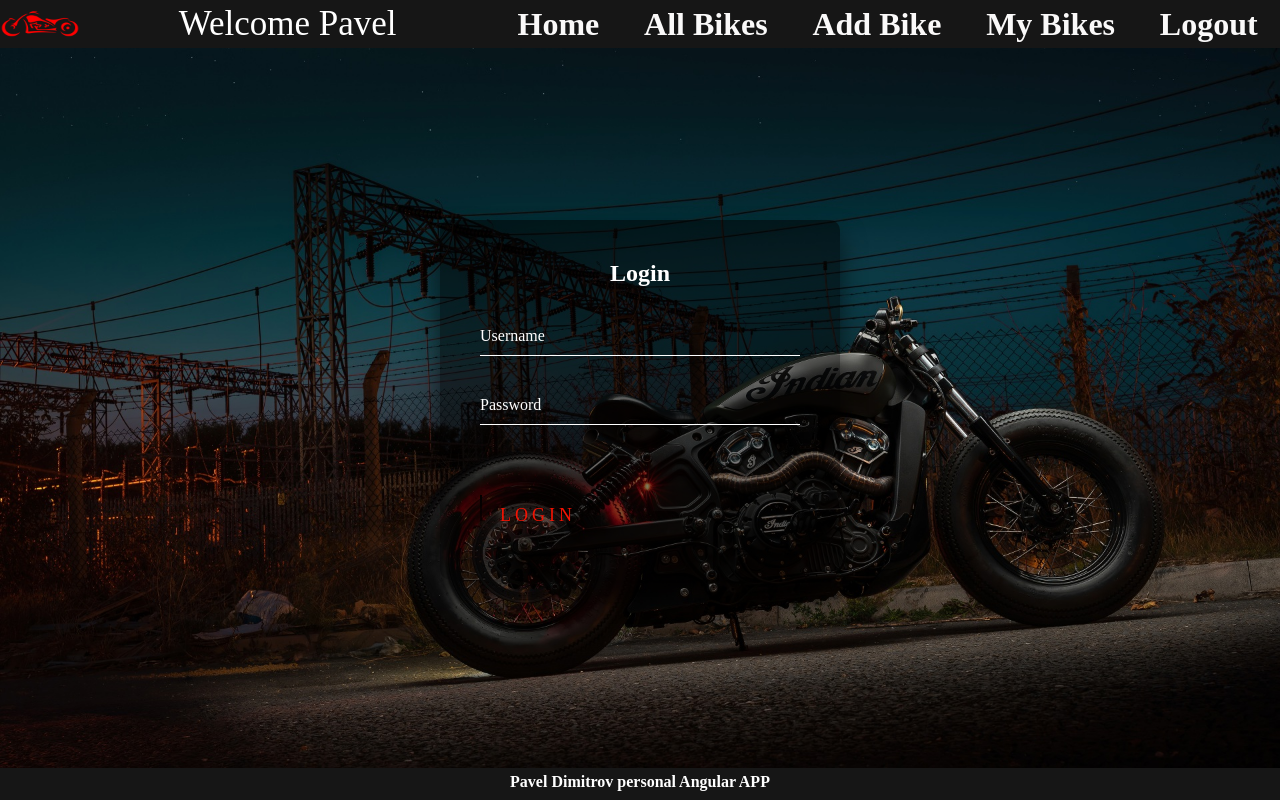
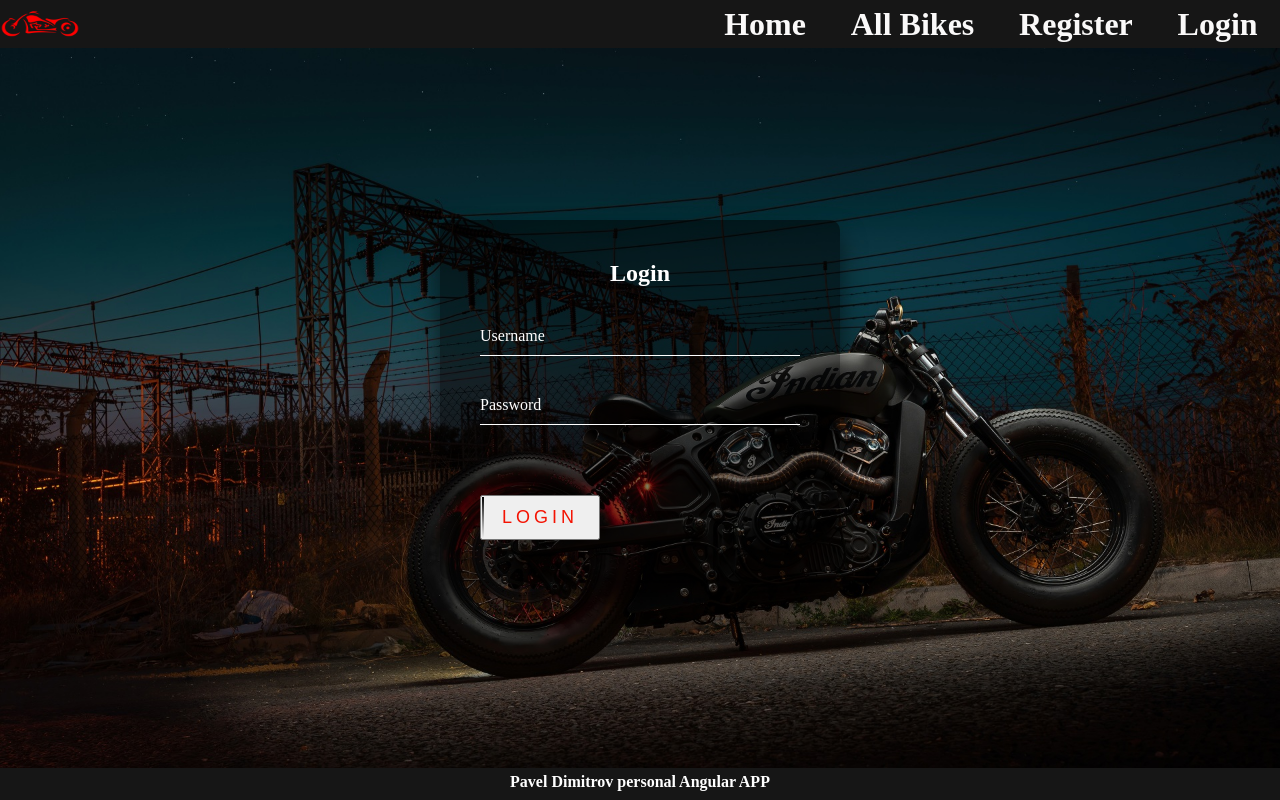
Before and after one commit to 2HEADSs/SPA-Angular, an Angular app in the folder motorcycle-app/: page /auth/login in a window 1280 px wide. Built offline with nearby package versions, Linux system fonts and the light colour scheme.

Commit message:
add loginHandler

```diff
--- a/motorcycle-app/src/app/auth/login/login.component.css
+++ b/motorcycle-app/src/app/auth/login/login.component.css
@@ -62,7 +62,7 @@ html {
     font-size: 18px;
   }
 
-  .login-box form a {
+  .login-box form button {
     position: relative;
     display: inline-block;
     padding: 10px 20px;
@@ -76,7 +76,7 @@ html {
     letter-spacing: 4px
   }
 
-  .login-box a:hover {
+  .login-box button:hover {
     background: #f7f6f5;
     color: #fff;
     border-radius: 5px;
@@ -86,12 +86,12 @@ html {
                 0 0 100px #6d6e6e;
   }
 
-  .login-box a span {
+  .login-box button span {
     position: absolute;
     display: block;
   }
 
-  .login-box a span:nth-child(1) {
+  .login-box button span:nth-child(1) {
     top: 0;
     left: -100%;
     width: 100%;
@@ -109,7 +109,7 @@ html {
     }
   }
 
-  .login-box a span:nth-child(2) {
+  .login-box button span:nth-child(2) {
     top: -100%;
     right: 0;
     width: 2px;
@@ -128,7 +128,7 @@ html {
     }
   }
 
-  .login-box a span:nth-child(3) {
+  .login-box button span:nth-child(3) {
     bottom: 0;
     right: -100%;
     width: 100%;
@@ -147,7 +147,7 @@ html {
     }
   }
 
-  .login-box a span:nth-child(4) {
+  .login-box button span:nth-child(4) {
     bottom: -100%;
     left: 0;
     width: 2px;
--- a/motorcycle-app/src/app/auth/login/login.component.html
+++ b/motorcycle-app/src/app/auth/login/login.component.html
@@ -10,12 +10,12 @@
         <input type="password" name="password" required="">
         <label>Password</label>
       </div>
-      <a href="#">
+      <button (click)="loginHandler()">
         <span></span>
         <span></span>
         <span></span>
         <span></span>
         LOGIN
-      </a>
+      </button>
     </form>
   </div>
--- a/motorcycle-app/src/app/auth/login/login.component.ts
+++ b/motorcycle-app/src/app/auth/login/login.component.ts
@@ -12,13 +12,20 @@ export class LoginComponent {
 
 
   constructor(private router: Router, private authService: AuthService) {
+    // this.authService.user = {
+    //   username: 'Pavel',
+    //   email: 'pavel@abv.bg'
+    // };
+
+    // this.router.navigate(['/'])
+  }
+
+  loginHandler(): void {
+    console.log('loggedIn');
     this.authService.user = {
       username: 'Pavel',
       email: 'pavel@abv.bg'
     };
-
-    // this.router.navigate(['/'])
   }
 
-
 }
```
